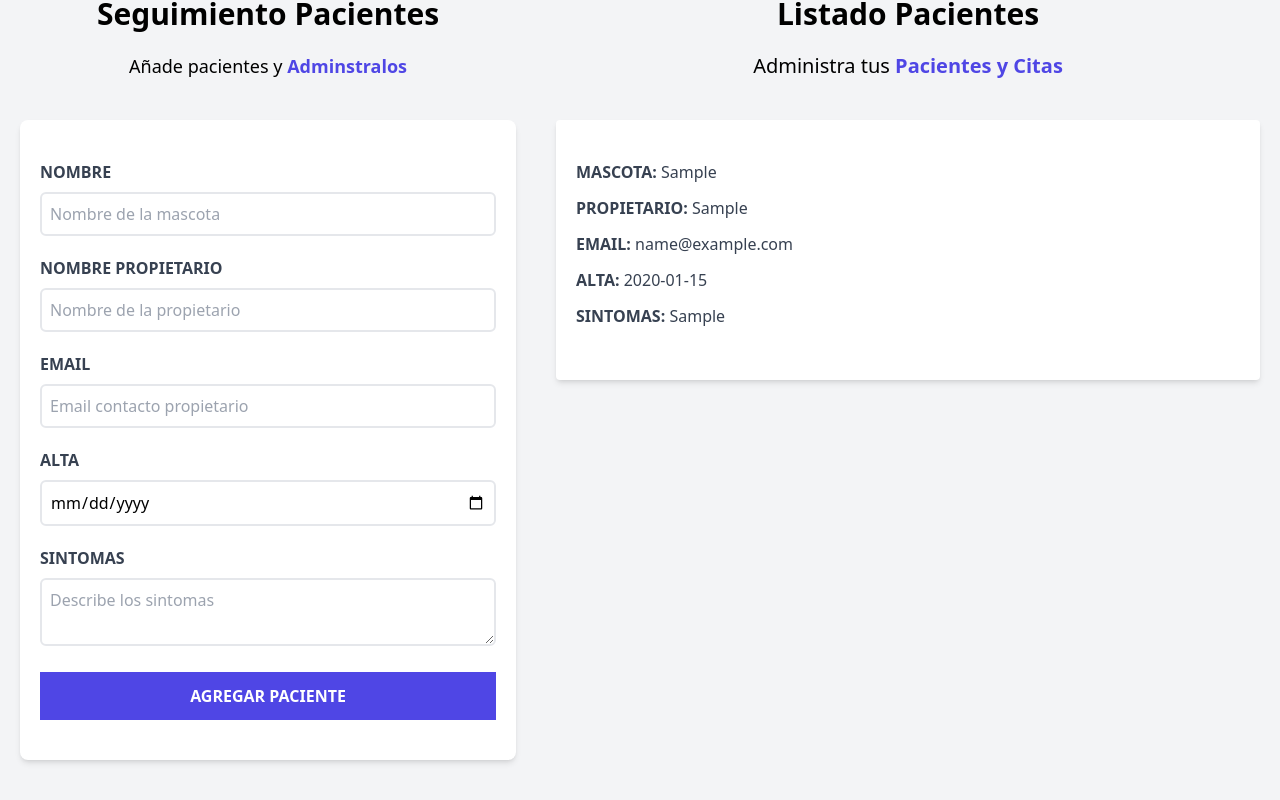
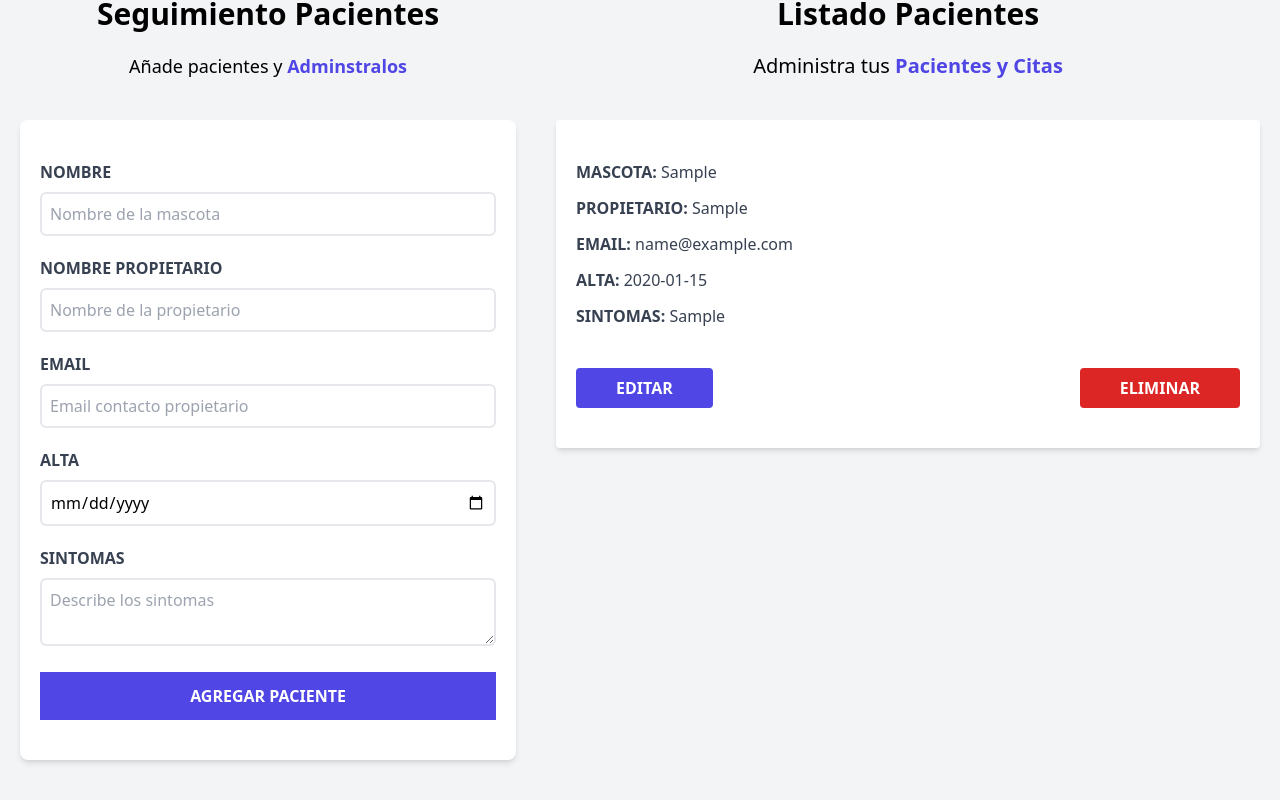
Before and after one commit to YouDevs/citas-react, a React (Vite) app: page / in a window 1280 px wide. Both pictures are taken after typing "Sample", "Sample", "name@example.com", "2020-01-15", "Sample" into the empty fields and a click on the input "Agregar paciente". Shown: the part 180-980 px from the top of the page. Built offline with nearby package versions, Linux system fonts and the light colour scheme.

Commit message:
uso de useEffect

```diff
--- a/src/App.jsx
+++ b/src/App.jsx
@@ -6,6 +6,7 @@
 
 function App() {
 	const [pacientes, setPacientes] = useState([]);
+	const [paciente, setPaciente] = useState({});
 
 	return (
 		<div className="container mx-auto mt-20">
@@ -14,9 +15,12 @@
 				<Formulario
 					setPacientes={setPacientes}
 					pacientes={pacientes}
+					paciente={paciente}
 				/>
 				<ListadoPacientes
 					pacientes={pacientes}
+					setPaciente={setPaciente}
+					paciente={paciente}
 				/>
 			</div>
 		</div>
--- a/src/components/Formulario.jsx
+++ b/src/components/Formulario.jsx
@@ -1,8 +1,9 @@
+/* eslint-disable react/prop-types */
 /* eslint-disable no-unused-vars */
 import {useState, useEffect} from 'react'
 import Error from './Error'
 
-const Formulario = ({pacientes, setPacientes}) => {
+const Formulario = ({pacientes, setPacientes, paciente}) => {
 
 	const [nombre, setNombre] = useState('')
 	const [propietario, setPropietario] = useState('')
@@ -10,6 +11,18 @@
 	const [fecha, setFecha] = useState('')
 	const [sintomas, setSintomas] = useState('')
 	const [error, setError] = useState(false)
+
+	// En este caso useEffect se ejecuta cuando estado: paciente cambie.
+	useEffect(() => {
+		console.log(paciente)
+
+	}, [paciente])
+
+	// Este useEfecct se ejecutaría solo se va a ejecutar una vez cuando el componente esté listo:
+	// useEffect(() => {
+	// 	console.log("El componente está Listo")
+
+	// }, [])
 
 	const generarId = () => {
 		const random = Math.random().toString(36).substr(2)
--- a/src/components/ListadoPacientes.jsx
+++ b/src/components/ListadoPacientes.jsx
@@ -1,7 +1,7 @@
 /* eslint-disable react/prop-types */
-import Paciente from "./Paciente";
+import Paciente from "./Paciente"
 
-const ListadoPacientes = ({pacientes}) => {
+const ListadoPacientes = ({pacientes, setPaciente}) => {
 
 	// console.log(pacientes.length === 0)
 	// console.log(pacientes && pacientes.length)
@@ -24,6 +24,7 @@
 								<Paciente
 									key={paciente.id}
 									paciente={paciente}
+									setPaciente={setPaciente}
 								/>
 							)
 						)
--- a/src/components/Paciente.jsx
+++ b/src/components/Paciente.jsx
@@ -1,5 +1,5 @@
 /* eslint-disable react/prop-types */
-const Paciente = ({paciente}) => {
+const Paciente = ({paciente, setPaciente}) => {
 
     const {nombre, propietario, email, fecha, sintomas} = paciente
 
@@ -29,6 +29,21 @@
                 {sintomas}
             </span>
         </p>
+        <div className="flex justify-between mt-10">
+            <button
+                type="button"
+                className="py-2 px-10 bg-indigo-600 hover:bg-indigo-700 text-white font-bold uppercase rounded"
+                onClick={() => setPaciente(paciente)}
+            >
+                Editar
+            </button>
+            <button
+                type="button"
+                className="py-2 px-10 bg-red-600 hover:bg-red-700 text-white font-bold uppercase rounded"
+            >
+                Eliminar
+            </button>
+        </div>
     </div>
   )
 }
```
